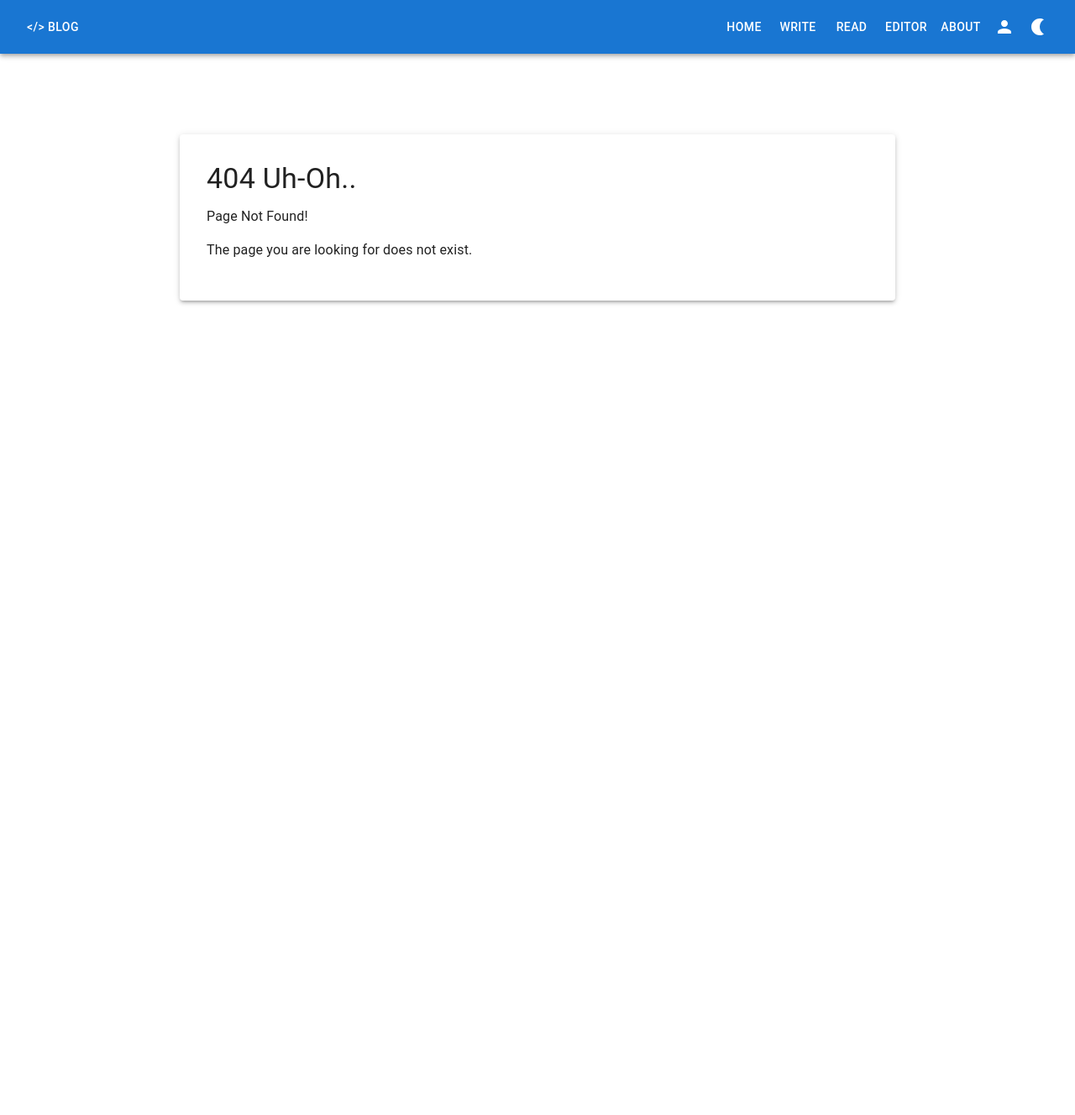
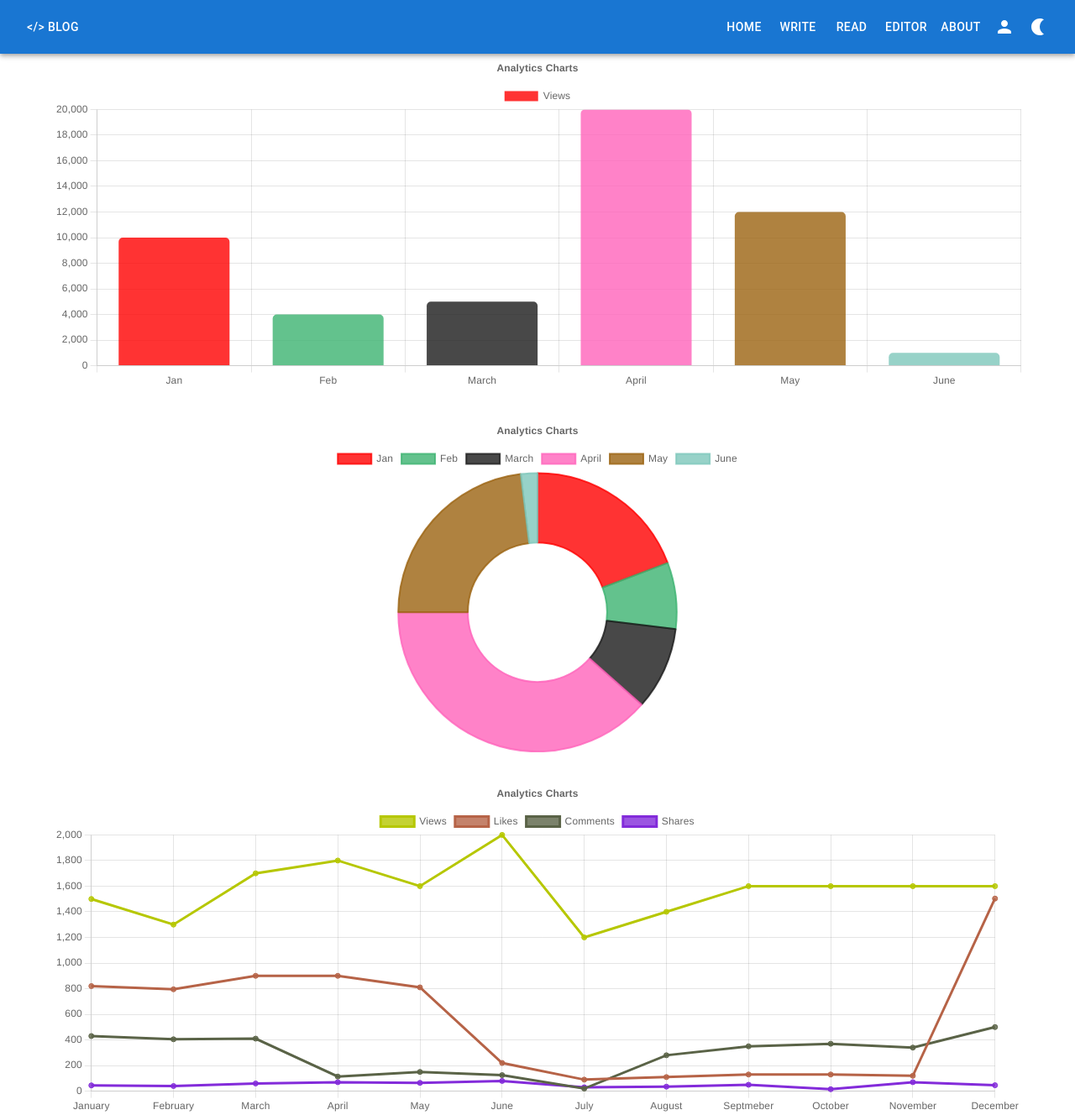
Before and after one commit to SaiAkshith-2001/Blog-App, a React (Create React App) app in the folder frontend/: page /insights in a window 1280 px wide. Before the commit this address had no page. Shown: the whole page at 84% size. Before the commit the page ends 800 px from the top, so only its background shows below. Built offline with nearby package versions, Linux system fonts and the light colour scheme; sample sign-in values are in the browser's storage.

Commit message:
added charts

```diff
--- a/frontend/package.json
+++ b/frontend/package.json
@@ -11,6 +11,7 @@
     "@testing-library/react": "^13.4.0",
     "@testing-library/user-event": "^13.5.0",
     "axios": "^1.7.7",
+    "chart.js": "^4.4.4",
     "formik": "^2.4.6",
     "fs": "^0.0.1-security",
     "gray-matter": "^4.0.3",
@@ -18,6 +19,7 @@
     "path": "^0.12.7",
     "quill": "^2.0.2",
     "react": "^18.3.1",
+    "react-chartjs-2": "^5.2.0",
     "react-dom": "^18.3.1",
     "react-icons": "^5.3.0",
     "react-markdown": "^9.0.1",
--- a/frontend/src/App.js
+++ b/frontend/src/App.js
@@ -30,6 +30,7 @@ const Register = lazy(() => import("./pages/Register"));
 const NoteEditor = lazy(() => import("./pages/Editor"));
 const BlogRead = lazy(() => import("./pages/BlogRead"));
 const BlogPost = lazy(() => import("./pages/BlogPost"));
+const Insights = lazy(() => import("./pages/Insights"));
 const BlogWrite = lazy(() => import("./pages/BlogWrite"));
 const ThemeToggleButton = lazy(() => import("./component/ToggleButton"));
 const MarkdownEditor = lazy(() => import("./component/MarkdownEditor"));
@@ -268,6 +269,7 @@ function App(props) {
           <Route element={<ProtectedRoute />}>
             <Route path="/write" element={<BlogWrite />} />
             <Route path="/editor" element={<NoteEditor />} />
+            <Route path="/insights" element={<Insights />} />
             <Route path="/posts/:id/" element={<BlogPost />} />
             <Route path="/posts/:id/comments" element={<PostComment />} />
             <Route path="/mdeditor" element={<MarkdownEditor />} />
--- /dev/null
+++ b/frontend/src/assests/PostData.json
@@ -0,0 +1,86 @@
+[
+    {
+        "month": "January",
+        "likes": 820,
+        "views": 1500,
+        "comments": 430,
+        "shares": 45
+    },
+    {
+        "month": "February",
+        "likes": 795,
+        "views": 1300,
+        "comments": 405,
+        "shares": 40
+    },
+    {
+        "month": "March",
+        "likes": 900,
+        "views": 1700,
+        "comments": 410,
+        "shares": 60
+    },
+    {
+        "month": "April",
+        "likes": 900,
+        "views": 1800,
+        "comments": 114,
+        "shares": 70
+    },
+    {
+        "month": "May",
+        "likes": 810,
+        "views": 1600,
+        "comments": 150,
+        "shares": 65
+    },
+    {
+        "month": "June",
+        "likes": 220,
+        "views": 2000,
+        "comments": 125,
+        "shares": 80
+    },
+    {
+        "month": "July",
+        "likes": 90,
+        "views": 1200,
+        "comments": 20,
+        "shares": 30
+    },
+    {
+        "month": "August",
+        "likes": 110,
+        "views": 1400,
+        "comments": 280,
+        "shares": 35
+    },
+    {
+        "month": "Septmeber",
+        "likes": 130,
+        "views": 1600,
+        "comments": 350,
+        "shares": 50
+    },
+    {
+        "month": "October",
+        "likes": 130,
+        "views": 1600,
+        "comments": 370,
+        "shares": 15
+    },
+    {
+        "month": "November",
+        "likes": 120,
+        "views": 1600,
+        "comments": 340,
+        "shares": 70
+    },
+    {
+        "month": "December",
+        "likes": 1503,
+        "views": 1600,
+        "comments": 500,
+        "shares": 46
+    }
+]
--- /dev/null
+++ b/frontend/src/assests/sourceData.json
@@ -0,0 +1,26 @@
+[
+    {
+        "label": "Jan",
+        "value": 10000
+    },
+    {
+        "label": "Feb",
+        "value": 4000
+    },
+    {
+        "label": "March",
+        "value": 5000
+    },
+    {
+        "label": "April",
+        "value": 20000
+    },
+    {
+        "label": "May",
+        "value": 12000
+    },
+    {
+        "label": "June",
+        "value": 1000
+    }
+]
--- a/frontend/src/pages/BlogPost.jsx
+++ b/frontend/src/pages/BlogPost.jsx
@@ -8,8 +8,6 @@ import {
   CardContent,
   Typography,
   CircularProgress,
-  Button,
-  IconButton,
   CardActions,
   Box,
 } from "@mui/material";
@@ -51,9 +49,6 @@ const BlogPost = () => {
   useEffect(() => {
     getPostDetails();
   }, []);
-  const handleEditPost = () => {
-    console.log("edit post");
-  };
   //   const handleScroll = useCallback(() => {
   //     // console.log(window.innerHeight);
   //     // console.log(document.documentElement.scrollTop);
@@ -97,9 +92,6 @@ const BlogPost = () => {
                 </IconButton> */}
               </CardActions>
             </BlogPostStyled>
-            <Typography variant="body2" color="textSecondary">
-              Comment(s)
-            </Typography>
             <PostComment />
           </Grid>
         </>
--- a/frontend/src/pages/BlogRead.jsx
+++ b/frontend/src/pages/BlogRead.jsx
@@ -17,6 +17,7 @@ import {
 } from "@mui/material";
 import SearchIcon from "@mui/icons-material/Search";
 import AddIcon from "@mui/icons-material/Add";
+import CommentRoundedIcon from "@mui/icons-material/CommentRounded";
 import { Link } from "react-router-dom";
 const StyledFab = styled(Fab)(({ theme }) => ({
   position: "fixed",
@@ -132,13 +133,13 @@ const BlogRead = () => {
                     </Typography>
                   </StyledCardContent>
                   <CardActions>
-                    <Button
-                      size="small"
+                    <IconButton
+                      aria-label="comments"
                       component={Link}
                       to={`/posts/${item.id}`}
                     >
-                      Read More
-                    </Button>
+                      <CommentRoundedIcon />
+                    </IconButton>
                   </CardActions>
                 </StyledCard>
               </Grid>
--- a/frontend/src/pages/BlogWrite.jsx
+++ b/frontend/src/pages/BlogWrite.jsx
@@ -221,6 +221,16 @@ const BlogWrite = () => {
     setPosts((prev) =>
       prev.map((p) => (p.id === editingPost.id ? editingPost : p))
     );
+
+    if (!editingPost.title || !editingPost.body || !editingPost.author) {
+      setSnackbar({
+        open: true,
+        message: "Please fill all fields",
+        severity: "error",
+      });
+      return;
+    }
+
     setDialogOpen(false);
     setSnackbar({
       open: true,
@@ -304,7 +314,6 @@ const BlogWrite = () => {
               variant="contained"
               color="primary"
               onClick={handleCreatePost}
-              // sx={{ mb: 4, textTransform: "none" }}
             >
               Create Post
             </Button>
--- a/frontend/src/pages/Editor.jsx
+++ b/frontend/src/pages/Editor.jsx
@@ -5,6 +5,7 @@ import {
   Alert,
   Avatar,
   Box,
+  Badge,
   Button,
   Card,
   Grid,
@@ -22,10 +23,13 @@ import {
   DialogTitle,
   DialogContent,
   DialogActions,
+  InputAdornment,
 } from "@mui/material";
+import { useNavigate } from "react-router-dom";
 import EditIcon from "@mui/icons-material/Edit";
 import DeleteIcon from "@mui/icons-material/Delete";
-
+import CommentRoundedIcon from "@mui/icons-material/CommentRounded";
+import ShowChartRoundedIcon from "@mui/icons-material/ShowChartRounded";
 const modules = {
   toolbar: [
     [{ header: "1" }, { header: "2" }, { font: [] }],
@@ -73,7 +77,18 @@ const StyledCardContent = styled(CardContent)({
   flexGrow: 1,
 });
 
-const BlogPost = ({ post, onEdit, onDelete }) => (
+const BlogPost = ({ post, onEdit, onDelete, onComment, onOpenInsights }) => {
+  const [showComments, setShowComments] = useState(false);
+  const [newComment, setNewComment] = useState("");
+
+  const handleAddComment = () => {
+    if (newComment.trim()) {
+      onComment(post.id, newComment);
+      setNewComment("");
+    }
+  };
+
+  return (
     <StyledCard>
       <CardMedia
         component="img"
@@ -113,15 +128,55 @@ const BlogPost = ({ post, onEdit, onDelete }) => (
         </Typography>
       </StyledCardContent>
       <CardActions>
+        <IconButton
+          aria-label="comment"
+          onClick={() => setShowComments(!showComments)}
+        >
+          <Badge badgeContent={post.comments.length} color="error">
+            <CommentRoundedIcon />
+          </Badge>
+        </IconButton>
         <IconButton aria-label="edit" onClick={() => onEdit(post)}>
           <EditIcon />
         </IconButton>
         <IconButton aria-label="delete" onClick={() => onDelete(post.id)}>
           <DeleteIcon />
         </IconButton>
+        <IconButton aria-label="charts" onClick={() => onOpenInsights(post)}>
+          <ShowChartRoundedIcon />
+        </IconButton>
       </CardActions>
+      {showComments && (
+        <CardContent>
+          {post?.comments?.map((comment, index) => (
+            <Typography key={index} variant="body2" gutterBottom>
+              <strong>{post?.author}:</strong> {comment?.text}
+            </Typography>
+          ))}
+          <TextField
+            fullWidth
+            variant="outlined"
+            placeholder="Add a comment"
+            value={newComment}
+            onChange={(e) => setNewComment(e.target.value)}
+            InputProps={{
+              endAdornment: (
+                <InputAdornment position="end">
+                  <Button
+                    onClick={handleAddComment}
+                    disabled={!newComment.trim()}
+                  >
+                    Post
+                  </Button>
+                </InputAdornment>
+              ),
+            }}
+          />
+        </CardContent>
+      )}
     </StyledCard>
   );
+};
 
 const NoteEditor = () => {
   const [content, setContent] = useState("");
@@ -130,13 +185,12 @@ const NoteEditor = () => {
   const [posts, setPosts] = useState([]);
   const [dialogOpen, setDialogOpen] = useState(false);
   const [editingPost, setEditingPost] = useState(null);
-
   const [snackbar, setSnackbar] = useState({
     open: false,
     message: "",
     severity: "success",
   });
-
+  const navigate = useNavigate();
   useEffect(() => {
     const savedPosts = localStorage.getItem("posts");
     if (savedPosts) {
@@ -162,8 +216,8 @@ const NoteEditor = () => {
         title,
         author,
         body: content,
+        comments: [],
       };
-
       const updatedPosts = [...posts, newPost];
       setPosts(updatedPosts);
       localStorage.setItem("posts", JSON.stringify(updatedPosts));
@@ -179,9 +233,10 @@ const NoteEditor = () => {
       setContent("");
     }
   };
+
   const handleUpdatePost = () => {
     setPosts((prev) =>
-      prev.map((p) => (p.id === editingPost.id ? editingPost : p))
+      prev?.map((p) => (p.id === editingPost.id ? editingPost : p))
     );
     setDialogOpen(false);
     setSnackbar({
@@ -190,15 +245,12 @@ const NoteEditor = () => {
       severity: "success",
     });
   };
-  const handleEdit = (post) => {
-    setTitle(post.title);
-    setAuthor(post.author);
-    setContent(post.body);
-  };
+
   const handlePostEdit = (post) => {
     setEditingPost(post);
     setDialogOpen(true);
   };
+
   const handleDelete = (id) => {
     const updatedPosts = posts.filter((post) => post.id !== id);
     setPosts(updatedPosts);
@@ -210,6 +262,22 @@ const NoteEditor = () => {
     });
   };
 
+  const handleComments = (postId, commentText) => {
+    setPosts((prevPosts) =>
+      prevPosts?.map((post) =>
+        post.id === postId
+          ? {
+              ...post,
+              comments: [...post.comments, { author, text: commentText }],
+            }
+          : post
+      )
+    );
+    localStorage.setItem("posts", JSON.stringify(posts));
+  };
+  const handleInsights = (post) => {
+    navigate("/insights");
+  };
   return (
     <>
       <Container maxWidth="md">
@@ -253,12 +321,14 @@ const NoteEditor = () => {
           <Grid container spacing={4}>
             {posts &&
               posts?.map((post) => (
-                <Grid item xs={12} sm={6} md={4} key={post._id}>
+                <Grid item xs={12} sm={6} md={4} key={post.id}>
                   <BlogPost
                     key={post.id}
                     post={post}
                     onEdit={handlePostEdit}
                     onDelete={handleDelete}
+                    onComment={handleComments}
+                    onOpenInsights={handleInsights}
                   />
                 </Grid>
               ))}
--- /dev/null
+++ b/frontend/src/pages/Insights.jsx
@@ -0,0 +1,159 @@
+import React from "react";
+import sourceData from "../assests/sourceData.json";
+import PostData from "../assests/PostData.json";
+import {
+  Chart,
+  CategoryScale,
+  LinearScale,
+  BarElement,
+  LineElement,
+  PointElement,
+  ArcElement,
+  Title,
+  Tooltip,
+  Legend,
+} from "chart.js";
+import { Bar, Line, Doughnut } from "react-chartjs-2";
+import { Box, CircularProgress, Container, styled } from "@mui/material";
+
+Chart.register(
+  CategoryScale,
+  LinearScale,
+  BarElement,
+  LineElement,
+  PointElement,
+  ArcElement,
+  Title,
+  Tooltip,
+  Legend
+);
+const StyledBox = styled(Box)(() => ({
+  height: "100%",
+  display: "flex",
+  flexDirection: "column",
+  transition: "transform 0.15s ease-in-out",
+  "&:hover": {
+    transform: "scale(1.03)",
+  },
+}));
+const Insights = () => {
+  if (!sourceData || !PostData) {
+    return (
+      <Box sx={{ display: "flex", justifyContent: "center" }}>
+        <CircularProgress />
+      </Box>
+    );
+  }
+
+  const chartOptions = {
+    maintainAspectRatio: false,
+    responsive: true,
+    plugins: {
+      legend: {
+        position: "top",
+      },
+      title: {
+        display: true,
+        text: "Analytics Charts",
+      },
+    },
+  };
+
+  return (
+    <Container>
+      <StyledBox sx={{ height: "400px", marginBottom: 4 }}>
+        <Bar
+          data={{
+            labels: sourceData.map((data) => data.label),
+            datasets: [
+              {
+                label: "Views",
+                data: sourceData.map((data) => data.value),
+                backgroundColor: [
+                  "rgba(255,0,0,0.8)",
+                  "rgba(60,179,113,0.8)",
+                  "rgba(27,27,27,0.8)",
+                  "rgba(255,99,187,0.8)",
+                  "rgba(155,99,17,0.8)",
+                  "rgba(125,199,187,0.8)",
+                ],
+                borderRadius: 5,
+              },
+            ],
+          }}
+          options={chartOptions}
+        />
+      </StyledBox>
+      <StyledBox sx={{ height: "400px", marginBottom: 4 }}>
+        <Doughnut
+          data={{
+            labels: sourceData.map((data) => data.label),
+            datasets: [
+              {
+                label: "Views",
+                data: sourceData.map((data) => data.value),
+                backgroundColor: [
+                  "rgba(255,0,0,0.8)",
+                  "rgba(60,179,113,0.8)",
+                  "rgba(27,27,27,0.8)",
+                  "rgba(255,99,187,0.8)",
+                  "rgba(155,99,17,0.8)",
+                  "rgba(125,199,187,0.8)",
+                ],
+                borderColor: [
+                  "rgba(255,0,0,0.8)",
+                  "rgba(60,179,113,0.8)",
+                  "rgba(27,27,27,0.8)",
+                  "rgba(255,99,187,0.8)",
+                  "rgba(155,99,17,0.8)",
+                  "rgba(125,199,187,0.8)",
+                ],
+              },
+            ],
+          }}
+          options={chartOptions}
+        />
+      </StyledBox>
+      <StyledBox sx={{ height: "400px" }}>
+        <Line
+          data={{
+            labels: PostData.map((data) => data.month),
+            datasets: [
+              {
+                label: "Views",
+                data: PostData.map((data) => data.views),
+                backgroundColor: "rgba(182, 199, 0,0.8)",
+                borderColor: "rgba(182, 199, 0,1)",
+                fill: false,
+              },
+              {
+                label: "Likes",
+                data: PostData.map((data) => data.likes),
+                backgroundColor: "rgba(182, 99, 71,0.8)",
+                borderColor: "rgba(182, 99, 71,1)",
+                fill: false,
+              },
+              {
+                label: "Comments",
+                data: PostData.map((data) => data.comments),
+                backgroundColor: "rgba(90, 99, 71,0.8)",
+                borderColor: "rgba(90, 99, 71,1)",
+                fill: false,
+              },
+              {
+                label: "Shares",
+                data: PostData.map((data) => data.shares),
+                backgroundColor: "rgba(131, 43, 218,0.8)",
+                borderColor: "rgba(131, 43, 218,1)",
+                fill: false,
+              },
+            ],
+          }}
+          options={chartOptions}
+        />
+      </StyledBox>
+    </Container>
+  );
+};
+
+export default Insights;
--- a/frontend/src/pages/PostComment.jsx
+++ b/frontend/src/pages/PostComment.jsx
@@ -75,7 +75,12 @@ const BlogRead = () => {
         </Box>
       ) : (
         <Grid item xs={12} sm={6} md={4}>
-          {postDetails &&
+          <Stack>
+            <Typography variant="body2" color="textSecondary">
+              Comment(s) {postDetails.length}
+            </Typography>
+          </Stack>
+          {postDetails.length &&
             postDetails.map((item) => (
               <Stack key={item.id}>
                 <BlogPost>
```
Also changed, not shown: 1 other file (tests, documents, lock files or other folders). Lines whose indentation alone changed are shown as unchanged.
